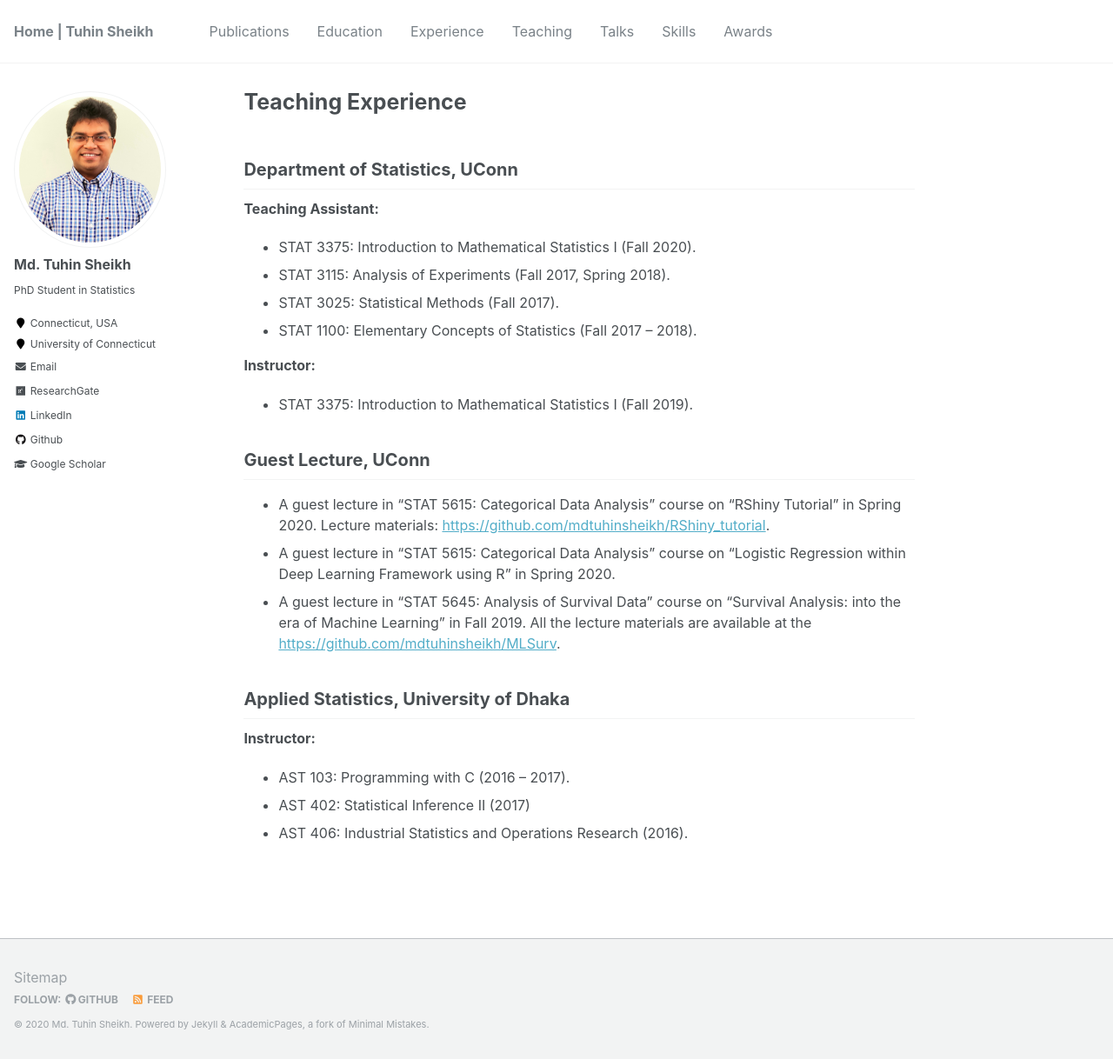
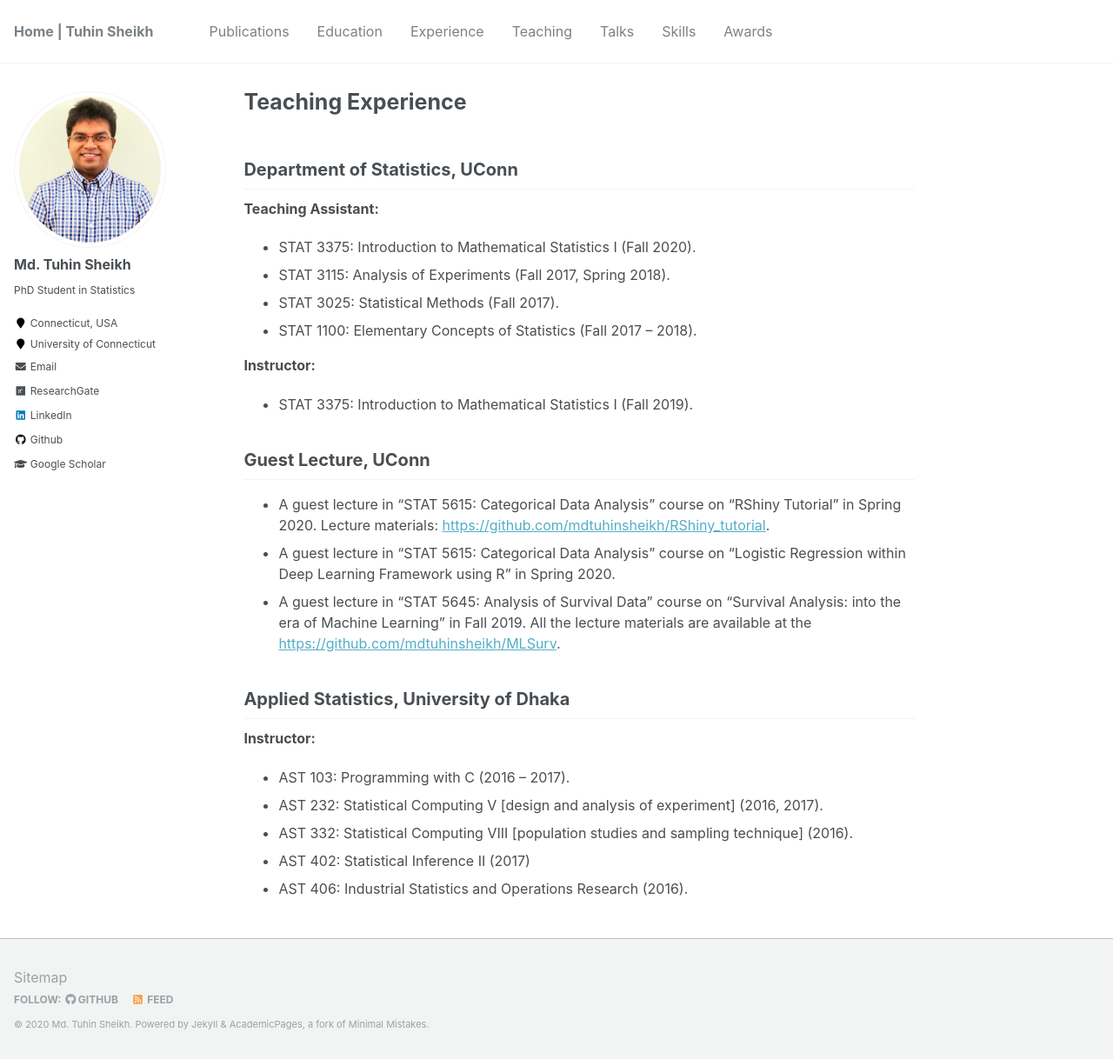
Before and after one commit to mdtuhinsheikh/mdtuhinsheikh.github.io, a Jekyll site: the page built from _pages/teaching.md, in a window 1280 px wide and 1218 px high. Shown: the whole window at 87% size. Built offline with Jekyll 4.4.1, drawn with Linux system fonts in a browser that asks for light colours.

Commit message:
Update teaching.md

```diff
--- a/_pages/teaching.md
+++ b/_pages/teaching.md
@@ -27,5 +27,7 @@ All the lecture materials are available at the
 ## Applied Statistics, University of Dhaka
 **Instructor:**
 * AST 103: Programming with C (2016 -- 2017).
+* AST 232: Statistical Computing V [design and analysis of experiment] (2016, 2017).
+* AST 332: Statistical Computing VIII [population studies and sampling technique] (2016).
 * AST 402: Statistical Inference II (2017)
 * AST 406: Industrial Statistics and Operations Research (2016).
```
